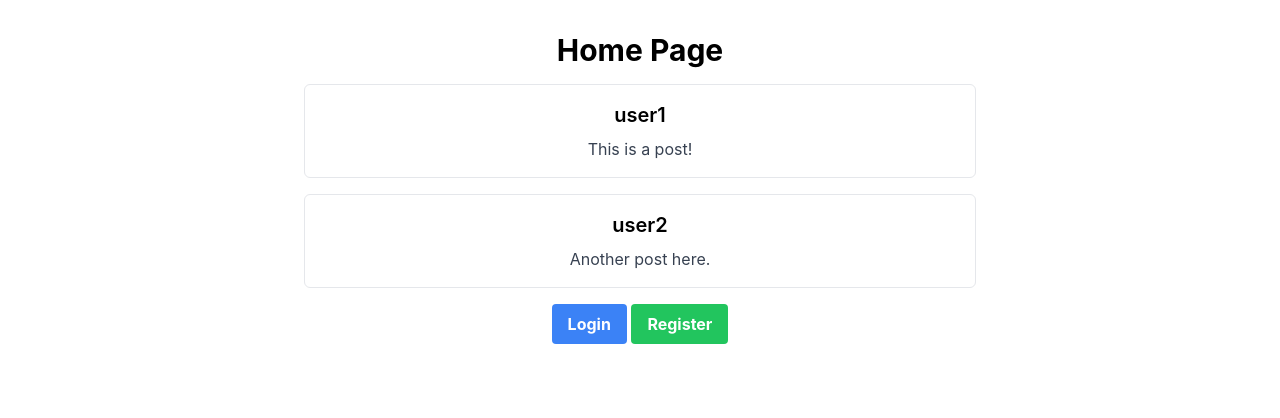
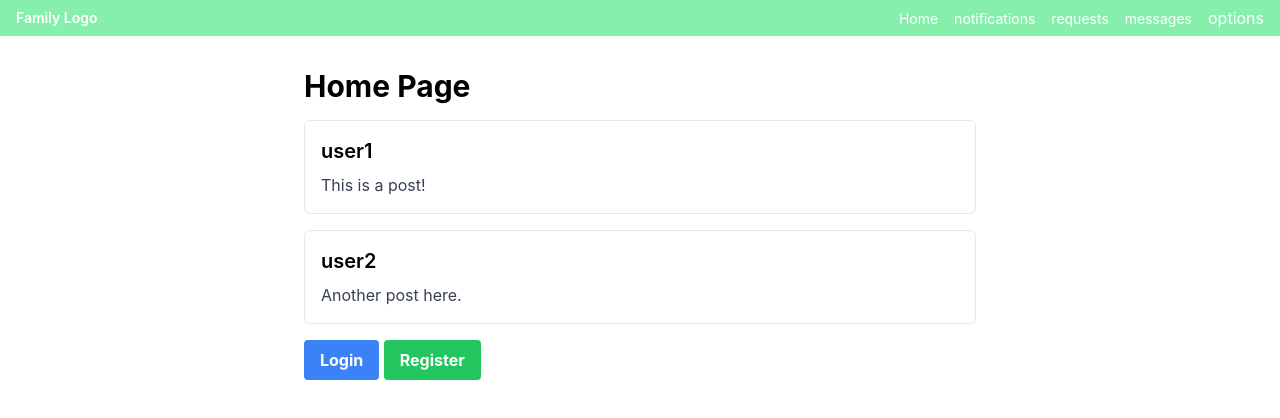
Before and after one commit to abhishekdahal-397/Family-Social-Media-App, a React (Create React App) app in the folder Frontend/family/: page / in a window 1280 px wide. Shown: the top 418 px of the page. Built offline with nearby package versions, Linux system fonts and the light colour scheme.

Commit message:
some modifications

```diff
--- a/Frontend/family/src/App.js
+++ b/Frontend/family/src/App.js
@@ -1,20 +1,22 @@
-import "./App.css";
+import React from "react";
+import { BrowserRouter as Router, Routes, Route } from "react-router-dom";
+import HomePage from "./components/homepage/Homepage";
 import RegisterForm from "./components/registerpage/register";
 import LoginForm from "./components/loginpage/login";
-import { BrowserRouter as Router, Routes, Route } from "react-router-dom";
-import HomePage from "./Homepage";
+import Navbar from "./components/homepage/Navbar";
 
 function App() {
   return (
-    <div className="App ">
-      <Router>
+    <Router>
+      <div className="App">
+        <Navbar />
         <Routes>
           <Route path="/" element={<HomePage />} />
           <Route path="/register" element={<RegisterForm />} />
           <Route path="/login" element={<LoginForm />} />
         </Routes>
-      </Router>{" "}
-    </div>
+      </div>
+    </Router>
   );
 }
 
--- /dev/null
+++ b/Frontend/family/src/components/homepage/Navbar.css
@@ -0,0 +1,53 @@
+* {
+  margin: 0;
+  padding: 0;
+  box-sizing: border-box;
+}
+
+.option-container {
+  background-color: rgb(45 71 151 / 60%);
+  color: whitesmoke;
+  display: flex;
+  flex-direction: column;
+  align-items: center;
+  border-radius: 20%;
+  border: 2px solid skyblue;
+
+  position: absolute;
+  right: 20vh;
+  top: 9vh;
+  animation: slideInPosition 0.2s ease, boxSize 0.2s ease;
+  animation-fill-mode: forwards;
+}
+
+.option-container button {
+  border: 2px solid rgb(73, 83, 83);
+  margin: 4px;
+  border-radius: 4px;
+  width: 100px;
+}
+
+@keyframes slideInPosition {
+  from {
+    transform: translate(1vh, -2vh);
+  }
+  to {
+    transform: translate(-2vw, 0.5vh);
+  }
+}
+@keyframes boxSize {
+  0% {
+    color: rgb(73, 83, 83);
+    height: 0v;
+    width: 0vw;
+  }
+  20% {
+    height: 5vw;
+    width: 5vw;
+  }
+  100% {
+    color: none;
+    height: 30vw;
+    width: 20vw;
+  }
+}
--- /dev/null
+++ b/Frontend/family/src/components/homepage/Navbar.js
@@ -0,0 +1,104 @@
+// Navbar.js
+import React, { useState } from "react";
+import { Link } from "react-router-dom"; // If you're using React Router
+import "./Navbar.css";
+import { useEffect } from "react";
+import { useRef } from "react";
+const Navbar = () => {
+  const [showOptions, setShowOptions] = useState(false);
+  const [btnCount, setbtnCount] = useState(1);
+  const optionsRef = useRef(null);
+  const buttonClick = () => {
+    btnCount % 2 === 0 ? setShowOptions(true) : setShowOptions(false);
+    setbtnCount(btnCount + 1);
+    if (setShowOptions) {
+      console.log(window);
+    }
+  };
+
+  useEffect(() => {
+    const handleClickOutside = (event) => {
+      if (optionsRef.current && !optionsRef.current.contains(event.target)) {
+        setShowOptions(false);
+      }
+    };
+
+    if (showOptions) {
+      document.addEventListener("mousedown", handleClickOutside);
+    }
+
+    return () => {
+      document.removeEventListener("mousedown", handleClickOutside);
+    };
+  }, [showOptions]);
+  return (
+    <>
+      <nav className="bg-green-300 p-4">
+        <div className="container h-1 mx-auto flex items-center justify-between">
+          <Link to="/" className="text-white text-sm font-semibold">
+            Family Logo
+          </Link>
+
+          <div className="space-x-4">
+            <Link to="/" className="text-white text-sm hover:text-gray-300">
+              Home
+            </Link>
+            <Link
+              to="/notifications"
+              className="text-white text-sm hover:text-gray-300"
+            >
+              notifications
+            </Link>
+            <Link
+              to="/requests"
+              className="text-white text-sm hover:text-gray-300"
+            >
+              requests
+            </Link>
+            <Link
+              to="/messages"
+              className="text-white text-sm hover:text-gray-300"
+            >
+              messages
+            </Link>
+            <button className="options text-white" onClick={buttonClick}>
+              options
+            </button>
+          </div>
+        </div>
+      </nav>
+
+      {showOptions && (
+        <div ref={optionsRef} className="option-container">
+          <button className="hover:bg-blue-700 text-white  rounded">
+            Your Profile
+          </button>
+          <button className="hover:bg-blue-700 text-white  rounded">
+            Friends
+          </button>
+          <button className="hover:bg-blue-700 text-white rounded">
+            Settings
+          </button>
+          <Link to="/login">
+            {" "}
+            <button className="hover:bg-blue-700 text-white  rounded">
+              Login
+            </button>
+          </Link>
+          <Link to="/register">
+            {" "}
+            <button className="hover:bg-blue-700 text-white  rounded">
+              Signup
+            </button>
+          </Link>
+
+          <button className="hover:bg-blue-700 text-white rounded">
+            Logout
+          </button>
+        </div>
+      )}
+    </>
+  );
+};
+
+export default Navbar;
--- a/Frontend/family/src/components/loginpage/login.js
+++ b/Frontend/family/src/components/loginpage/login.js
@@ -8,6 +8,8 @@ const LoginForm = () => {
   const [password, setPassword] = useState("");
   const [loading, setLoading] = useState(false);
   const [errorMessage, setErrorMessage] = useState("");
+  const [seePassword, setSeePassword] = useState(false);
+
   const navigate = useNavigate();
 
   const handleLogin = async (e) => {
@@ -16,7 +18,7 @@ const LoginForm = () => {
 
     try {
       const response = await axios.post(
-        "http://localhost:3001/api/users/loginUser",
+        "http://localhost:3001/api/users/login",
         {
           email,
           password,
@@ -31,6 +33,9 @@ const LoginForm = () => {
     } finally {
       setLoading(false);
     }
+  };
+  const handleTogglePassword = () => {
+    setSeePassword(!seePassword);
   };
 
   return (
@@ -58,13 +63,17 @@ const LoginForm = () => {
           Password:
         </label>
         <input
+          type={seePassword ? "text" : "password"}
           className="appearance-none border rounded w-full py-2 px-3 text-gray-700 mb-3 leading-tight focus:outline-none focus:shadow-outline"
           id="password"
-          type="password"
           value={password}
           onChange={(e) => setPassword(e.target.value)}
         />
+        <button type="button" onClick={handleTogglePassword}>
+          {seePassword ? "Hide" : "Show"} Password
+        </button>
       </div>
+
       <button
         className="bg-blue-500 hover:bg-blue-700 text-white font-bold py-2 px-4 rounded focus:outline-none focus:shadow-outline"
         type="submit"
```
Also changed, not shown: Frontend/family/src/components/ProfilePage/friends.js (added), Frontend/family/src/components/ProfilePage/profile.js (added), Frontend/family/src/components/homepage/Homepage.js (renamed from Frontend/family/src/Homepage.js), 1 other file (tests, documents, lock files or other folders).
